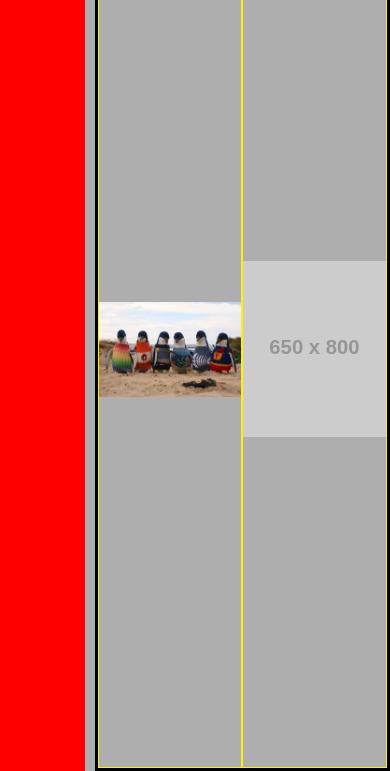
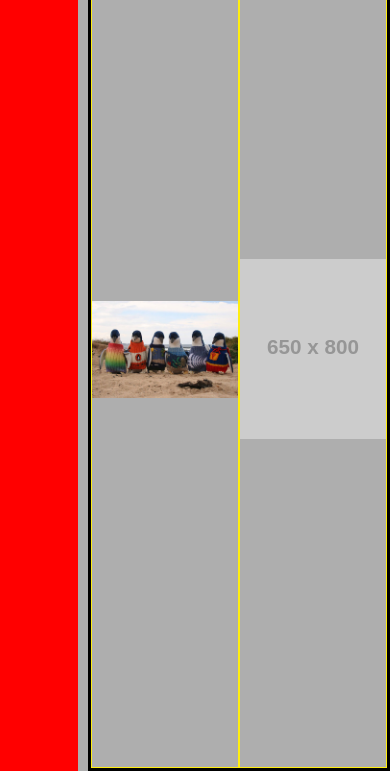
Before and after one commit to juleswh/ZoeComm, a website: page www/index.html in a window 390 px wide. Shown: the part 73-844 px from the top of the page. Drawn offline with Linux system fonts and the light colour scheme; some packages are replaced by stand-ins of ours; placeholder pictures from the web are drawn by us.

Commit message:
SCC import url change in index.html

```diff
--- a/www/index.html
+++ b/www/index.html
@@ -15,12 +15,12 @@
         <meta name="format-detection" content="telephone=no">
         <meta name="msapplication-tap-highlight" content="no">
         <meta name="viewport" content="user-scalable=no, initial-scale=1, maximum-scale=1, minimum-scale=1, width=device-width">
-        <link rel="stylesheet" type="text/css" href="css/index.css">
+        <link rel="stylesheet" type="text/css" href="sass/compiled/index.css">
         <title>ZoeComm</title>
     </head>
     <body>
     <div id="mainframe">
-        <div class="back-btn">back</div>
+        <div class="back-btn">raze</div>
         <div id="deviceready" class="blink">
             <p class="event listening">Connecting to Device</p>
         </div>
```
